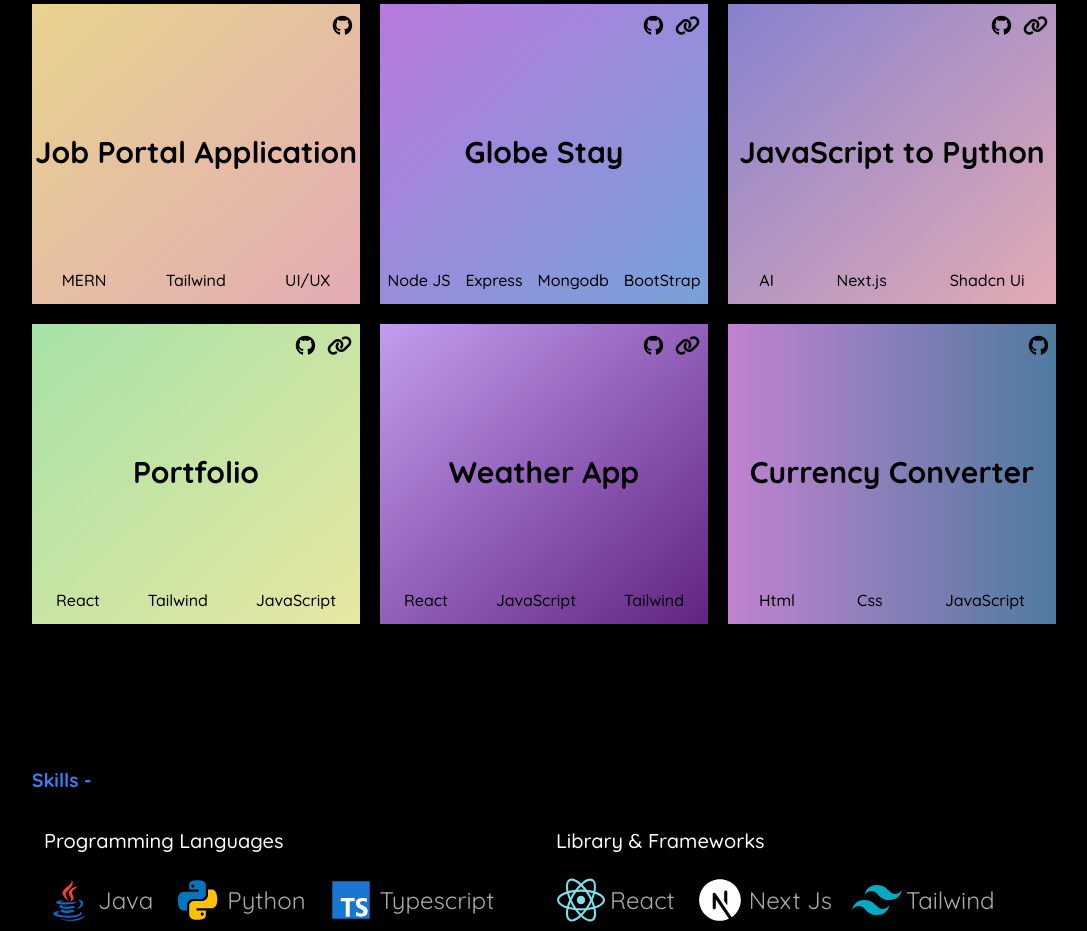
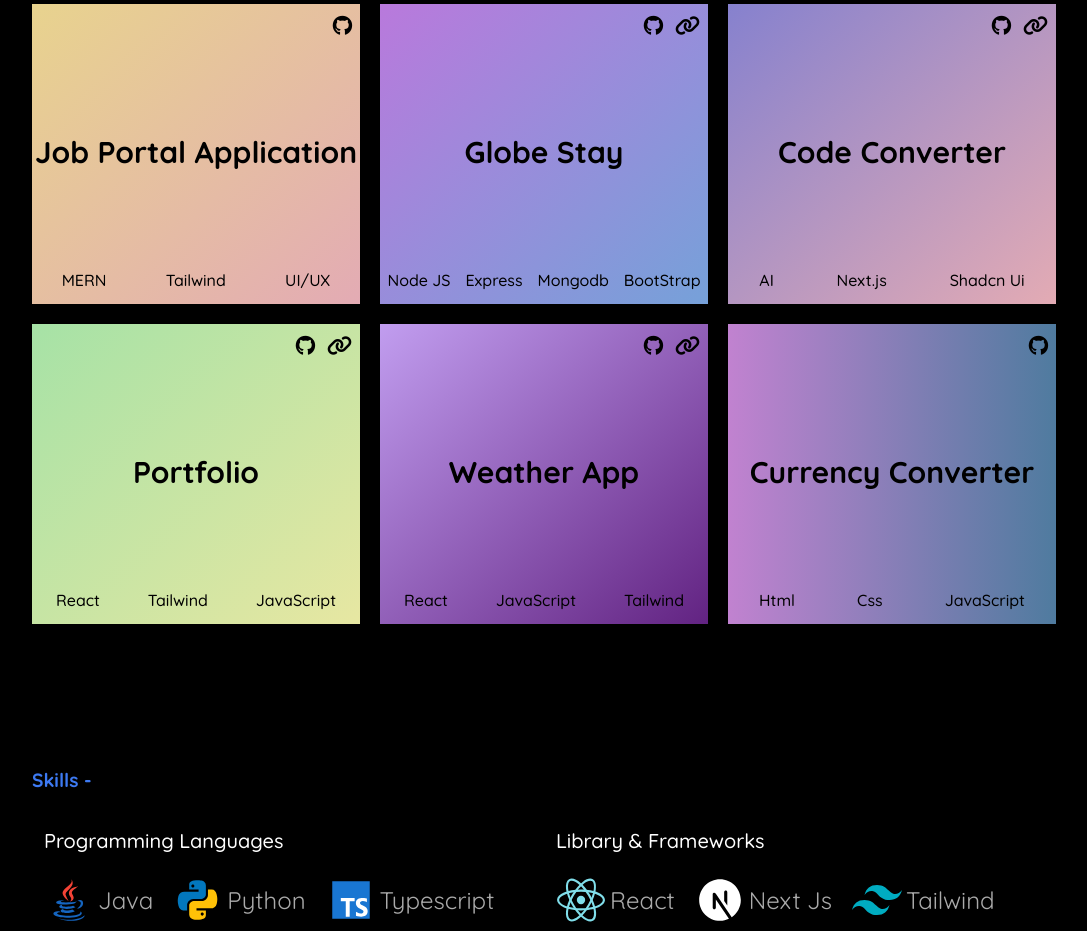
Before and after one commit to chman-chaudhary/Portfolio, a React (Vite) app: page / in a window 1280 px wide. Shown: the part 1060-1991 px from the top of the page, without its empty margins (96-1183 px from the left). Built offline with nearby package versions, Linux system fonts and the light colour scheme; a web font is replaced by a local one.

Commit message:
Update Projects.jsx

```diff
--- a/src/Components/Projects.jsx
+++ b/src/Components/Projects.jsx
@@ -18,10 +18,10 @@ export default function Projects() {
             card: "card-2",
         },
         {
-            name: "JavaScript to Python",
+            name: "Code Converter",
             skills: ["AI", "Next.js", "Shadcn Ui"],
             github: "https://github.com/chman-chaudhary/JavaScript-to-Python",
-            website: "https://javascript-to-python.vercel.app",
+            website: "https://convertyourcode.vercel.app",
             card: "card-3",
         },
         {
```
